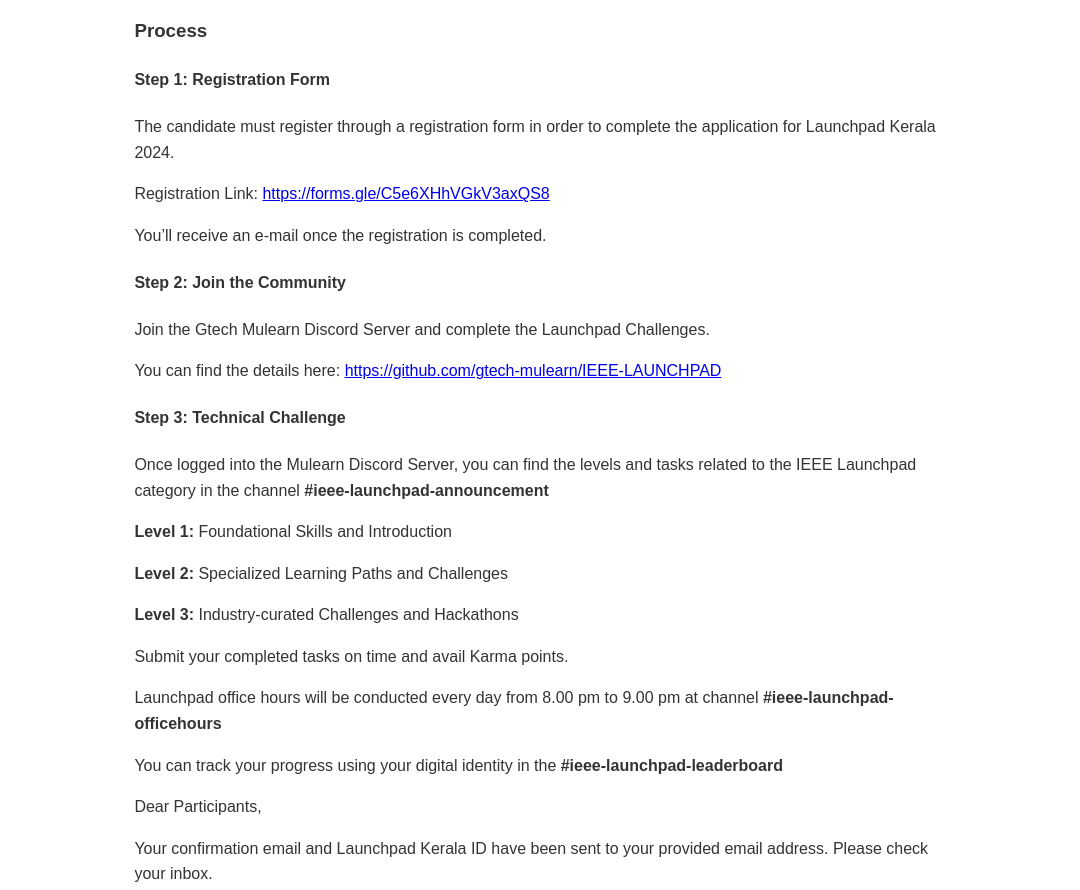
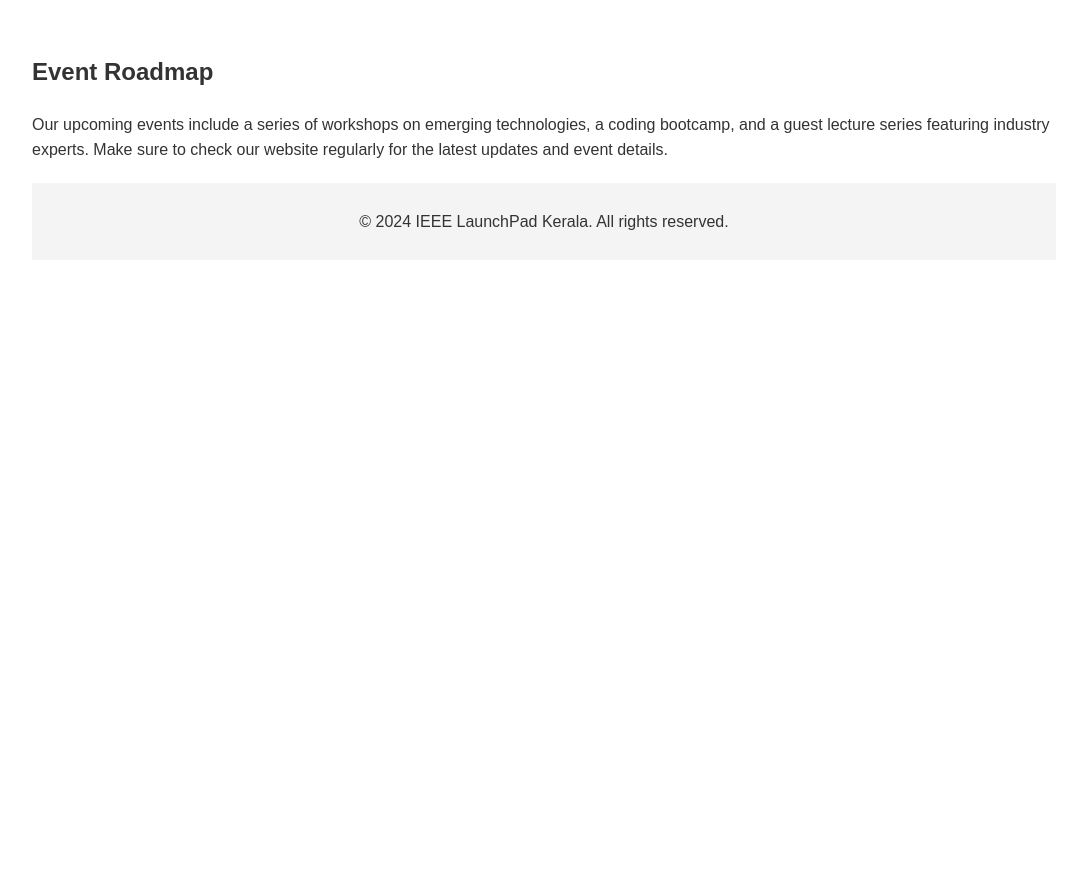
Before and after one commit to suryap60/IEEE-LaunchPad-Newsletter, a plain HTML site: page index.html in a window 1280 px wide. Shown: the part 1422-2312 px from the top of the page, without its empty margins (96-1176 px from the left). After the commit the page ends 1702 px from the top, so only its background shows below. Drawn offline with Linux system fonts and the light colour scheme.

Commit message:
Update index.html

```diff
--- a/index.html
+++ b/index.html
@@ -87,28 +87,8 @@
             <h4>Act Now:</h4>
             <p>Remember, the deadline to start your technical challenge is July 1st. This is a crucial step towards launching your career with Launchpad Kerala. Don't miss this opportunity to showcase your skills and potential.</p>
 
-        <p>We are excited about your participation and look forward to seeing you excel in the upcoming challenges. Should you have any questions or need further assistance, please don't hesitate to reach out.</p>
-        <h3>Process</h3>
-            <h4>Step 1: Registration Form</h4>
-            <p>The candidate must register through a registration form in order to complete the application for Launchpad Kerala 2024.</p>
-            <p>Registration Link: <a href="https://forms.gle/C5e6XHhVGkV3axQS8">https://forms.gle/C5e6XHhVGkV3axQS8</a></p>
-            <p>You’ll receive an e-mail once the registration is completed.</p>
+            <p>We are excited about your participation and look forward to seeing you excel in the upcoming challenges. Should you have any questions or need further assistance, please don't hesitate to reach out.</p>
 
-            <h4>Step 2: Join the Community</h4>
-            <p>Join the Gtech Mulearn Discord Server and complete the Launchpad Challenges.</p>
-            <p>You can find the details here: <a href="https://github.com/gtech-mulearn/IEEE-LAUNCHPAD">https://github.com/gtech-mulearn/IEEE-LAUNCHPAD</a></p>
-
-            <h4>Step 3: Technical Challenge</h4>
-            <p>Once logged into the Mulearn Discord Server, you can find the levels and tasks related to the IEEE Launchpad category in the channel <strong>#ieee-launchpad-announcement</strong></p>
-            <p><strong>Level 1:</strong> Foundational Skills and Introduction</p>
-            <p><strong>Level 2:</strong> Specialized Learning Paths and Challenges</p>
-            <p><strong>Level 3:</strong> Industry-curated Challenges and Hackathons</p>
-            <p>Submit your completed tasks on time and avail Karma points.</p>
-            <p>Launchpad office hours will be conducted every day from 8.00 pm to 9.00 pm at channel <strong>#ieee-launchpad-officehours</strong></p>
-            <p>You can track your progress using your digital identity in the <strong>#ieee-launchpad-leaderboard</strong></p>
-
-        <p>Dear Participants,</p>
-            <p>Your confirmation email and Launchpad Kerala ID have been sent to your provided email address. Please check your inbox.</p>
         </div>
 
 
```
